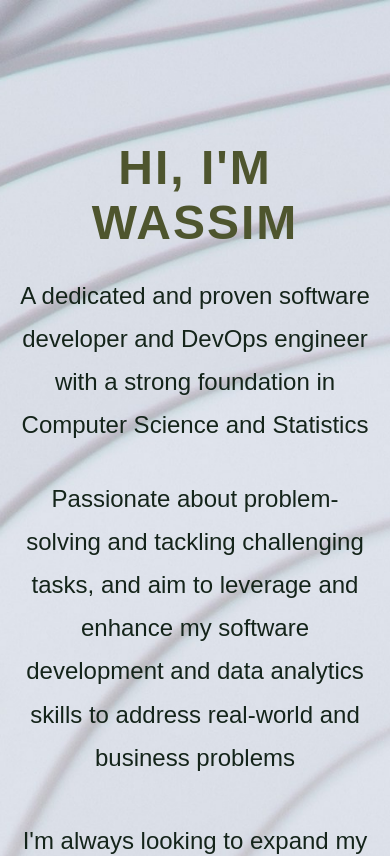
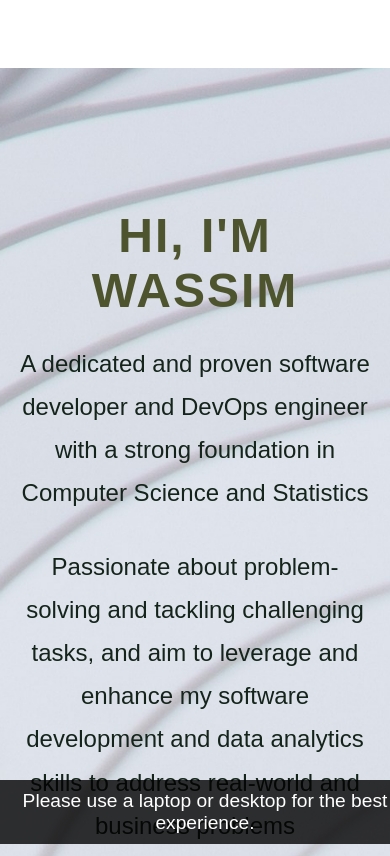
Before and after one commit to wassimwazzi/wassimwazzi.github.io, a React (Create React App) app: page / in a window 390 px wide. Shown: the top 856 px of the page. Built offline with nearby package versions, Linux system fonts and the light colour scheme.

Commit message:
mobile notice

```diff
--- a/public/index.html
+++ b/public/index.html
@@ -38,5 +38,9 @@
       To begin the development, run `npm start` or `yarn start`.
       To create a production bundle, use `npm run build` or `yarn build`.
     -->
+      <!-- Notice for mobile users -->
+      <div id="mobile-notice" class="mobile-notice">
+        <p>Please use a laptop or desktop for the best experience.</p>
+      </div>
   </body>
 </html>
--- a/src/App.js
+++ b/src/App.js
@@ -4,6 +4,7 @@ import Header from './components/Header/Header';
 import About from './components/About/About';
 import Projects from './components/Projects/Projects';
 import Contact from './components/Contact/Contact';
+import MobileNotice from './components/mobileNotice/Notice';
 import Experience from './components/Experience/Experience';
 import Footer from './components/Footer/Footer';
 import './styles/main.css';
@@ -18,6 +19,7 @@ const App = () => {
   return (
     <div>
       {/* <Header /> */}
+      <MobileNotice />
       <main>
         <About />
         <Projects />
--- a/src/components/Experience/Experience.css
+++ b/src/components/Experience/Experience.css
@@ -34,6 +34,7 @@
     justify-content: space-between;
     position: relative;
     padding: 20px;
+    gap: 20px;
     background: #fff;
     border-radius: 10px;
     border: 2px solid var(--highlight-color);
--- /dev/null
+++ b/src/components/mobileNotice/Notice.css
@@ -0,0 +1,24 @@
+.mobile-notice {
+    display: none; /* Hide by default */
+    position: fixed;
+    bottom: 0;
+    left: 0;
+    width: 100%;
+    background: rgba(0, 0, 0, 0.8);
+    color: #fff;
+    text-align: center;
+    padding: 10px;
+    z-index: 1000;
+    font-size: 1.2rem;
+}
+
+.mobile-notice p {
+margin: 0;
+}
+
+/* Show the notice on mobile devices */
+@media (max-width: 768px) {
+    .mobile-notice {
+        display: block;
+    }
+}
--- /dev/null
+++ b/src/components/mobileNotice/Notice.js
@@ -0,0 +1,34 @@
+import React, { useEffect, useState } from 'react';
+import './Notice.css';
+
+const Notice = () => {
+    return (
+        <div className="notice">
+            <p>For the best experience, please use a laptop or desktop.</p>
+        </div>
+    );
+};
+
+const MobileNotice = () => {
+    const [showNotice, setShowNotice] = useState(window.innerWidth <= 768);
+
+    useEffect(() => {
+        const handleResize = () => {
+            setShowNotice(window.innerWidth <= 768);
+        };
+
+        window.addEventListener('resize', handleResize);
+
+        return () => {
+            window.removeEventListener('resize', handleResize);
+        };
+    }, []);
+
+    return (
+        <div>
+            {showNotice && <Notice />}
+        </div>
+    );
+};
+
+export default MobileNotice;
```
